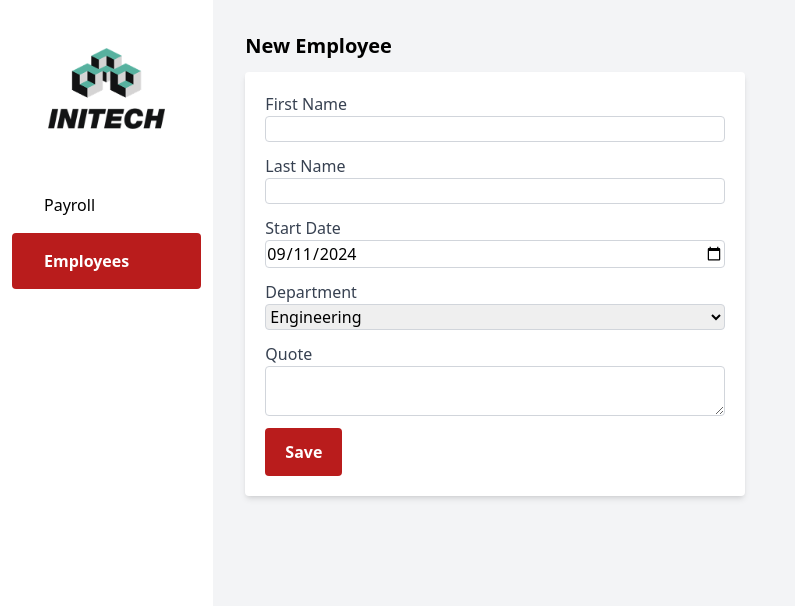
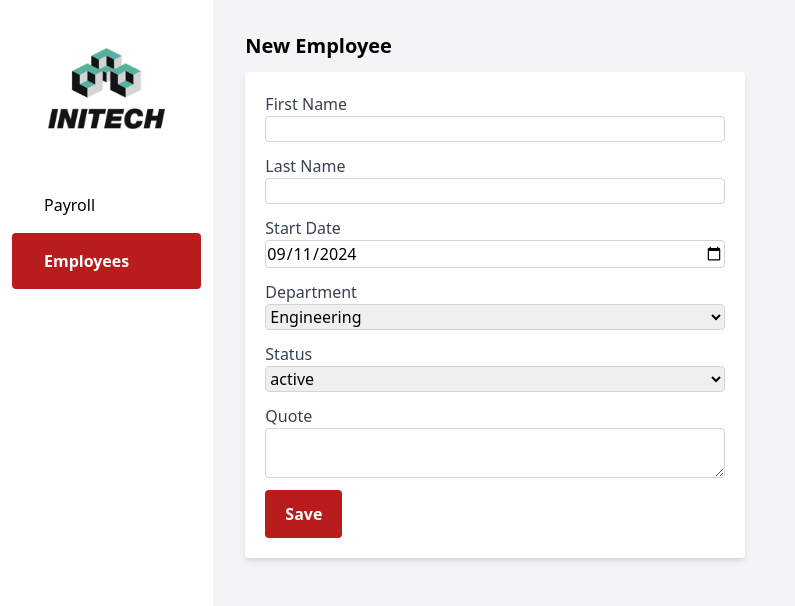
Before and after one commit to begarland/tava-frontend, a React (Vite) app: page /employees/new in a window 1280 px wide. Shown: the top 606 px of the page, without its empty margins (0-795 px from the left). Built offline with nearby package versions, Linux system fonts and the light colour scheme.

Commit message:
Add status to form

```diff
--- a/src/components/EmployeeForm/EmployeeForm.tsx
+++ b/src/components/EmployeeForm/EmployeeForm.tsx
@@ -11,6 +11,7 @@ type Inputs = {
   lastName: string;
   dateStarted: string;
   department: string;
+  status: string;
   quote: string;
 };
 
@@ -104,6 +105,21 @@ const EmployeeForm: React.FC<{ defaultValues?: Employee | undefined }> = ({
         </div>
 
         <div className="flex flex-col">
+          <label className={labelStyle}>Status</label>
+          <select className={inputStyle} {...register("status")}>
+            <>
+              <option key="active" value="active">
+                active
+              </option>
+              <option key="inactive" value="inactive">
+                inactive
+              </option>
+            </>
+          </select>
+          {errors.department && <Required />}
+        </div>
+
+        <div className="flex flex-col">
           <label className={labelStyle}>Quote</label>
           <textarea className={inputStyle} {...register("quote")} />
           {errors.quote && <Required />}
```
